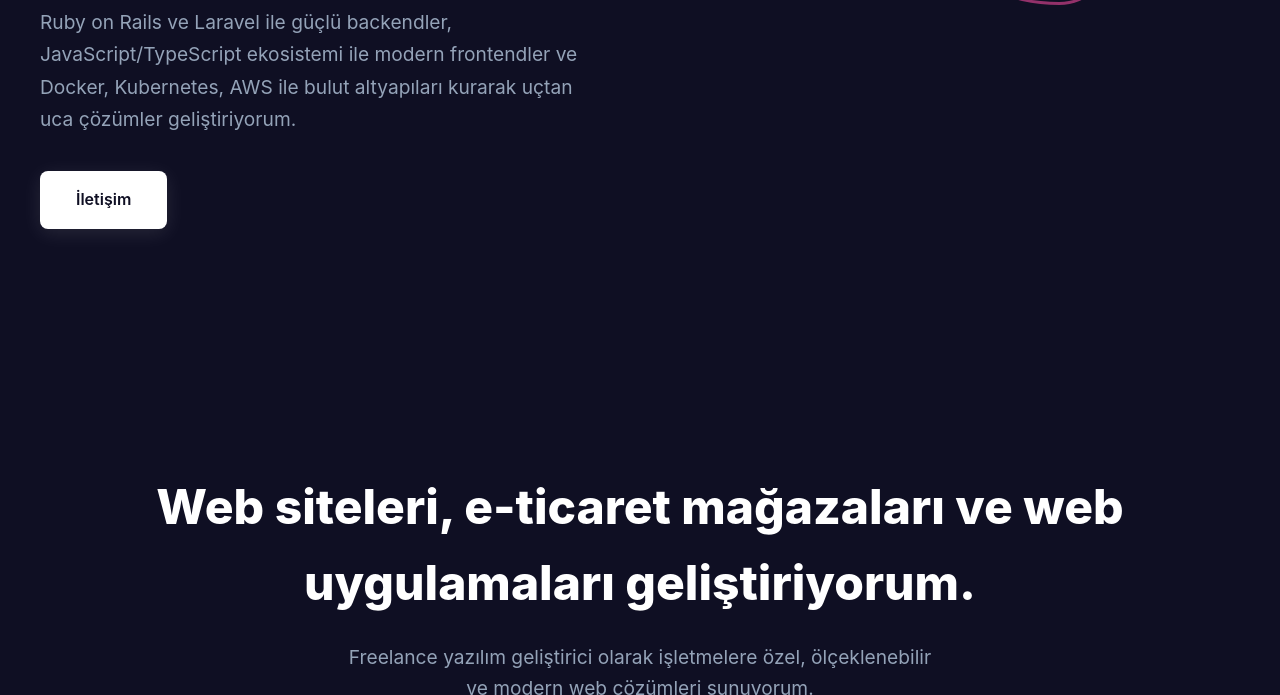
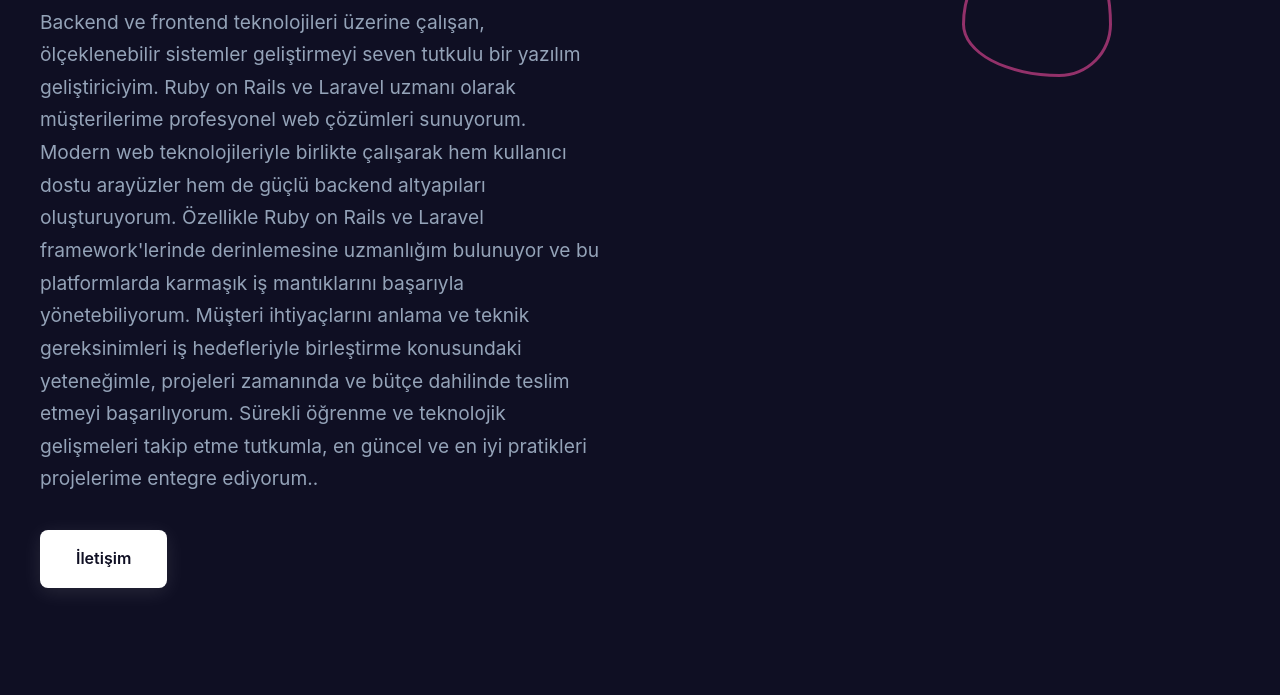
Before and after one commit to kuasarkod/kuasarkod.github.io, a plain HTML site: page index.html in a window 1280 px wide. Shown: the part 581-1276 px from the top of the page. Drawn offline with Linux system fonts and the light colour scheme.

Commit message:
Update index.html

```diff
--- a/index.html
+++ b/index.html
@@ -536,7 +536,11 @@
         <div class="hero-content">
             <div class="badge">TAM ÖZELLİKLİ WEB HİZMETLERİ</div>
             <h1>Merhaba, Ben Hasancan. <span class="wave-emoji">👋</span><br>Dijital ürünler geliştiriyorum.</h1>
-            <p>Ruby on Rails ve Laravel ile güçlü backendler, JavaScript/TypeScript ekosistemi ile modern frontendler ve Docker, Kubernetes, AWS ile bulut altyapıları kurarak uçtan uca çözümler geliştiriyorum.</p>
+            <p>Backend ve frontend teknolojileri üzerine çalışan, ölçeklenebilir sistemler geliştirmeyi seven tutkulu bir yazılım geliştiriciyim. Ruby on Rails ve Laravel uzmanı olarak müşterilerime profesyonel web çözümleri sunuyorum.
+
+Modern web teknolojileriyle birlikte çalışarak hem kullanıcı dostu arayüzler hem de güçlü backend altyapıları oluşturuyorum. Özellikle Ruby on Rails ve Laravel framework'lerinde derinlemesine uzmanlığım bulunuyor ve bu platformlarda karmaşık iş mantıklarını başarıyla yönetebiliyorum.
+
+Müşteri ihtiyaçlarını anlama ve teknik gereksinimleri iş hedefleriyle birleştirme konusundaki yeteneğimle, projeleri zamanında ve bütçe dahilinde teslim etmeyi başarılıyorum. Sürekli öğrenme ve teknolojik gelişmeleri takip etme tutkumla, en güncel ve en iyi pratikleri projelerime entegre ediyorum..</p>
             <a href="#contact" class="cta-button">İletişim</a>
         </div>
         <div class="decorative-shapes">
```
